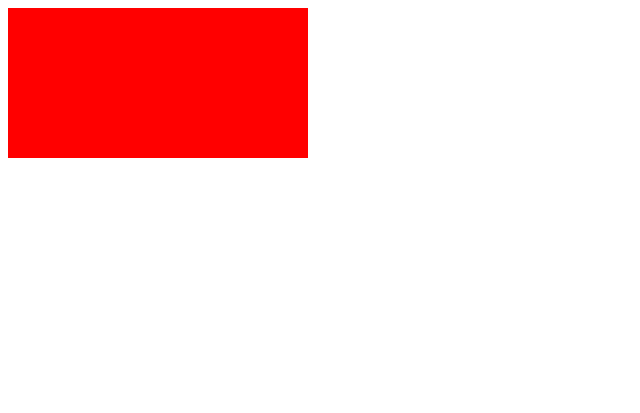
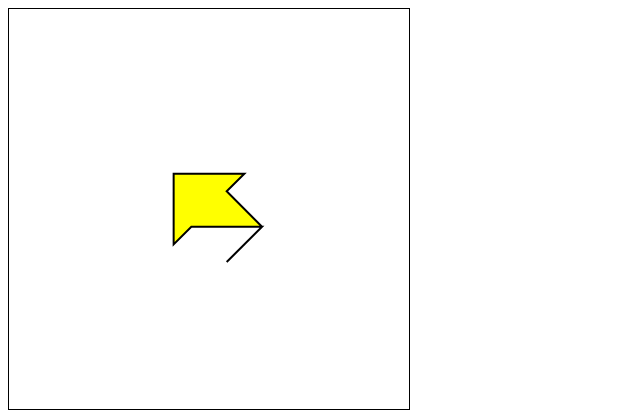
Before and after one commit to ForJing/canvas-learn, a website with bundled scripts: page src/index.html in a window 1280 px wide. Shown: the whole page, without its empty margins (0-640 px from the left). Built offline with nearby package versions, Linux system fonts and the light colour scheme.

Commit message:
添加箭头

```diff
--- /dev/null
+++ b/src/arrow.ts
@@ -0,0 +1,37 @@
+class Arrow {
+  x: number;
+  y: number;
+  color: string;
+  rotation: number;
+
+  constructor() {
+    this.x = 0;
+    this.y = 0;
+    this.color = "#ffff00";
+    this.rotation = 0;
+  }
+
+  draw(context: CanvasRenderingContext2D) {
+    context.save();
+    context.translate(this.x, this.y);
+    context.rotate(this.rotation);
+    context.lineWidth = 2;
+    context.fillStyle = this.color;
+    context.fillRect(-5, -5, 10, 10);
+    context.beginPath();
+    context.moveTo(-50, 25);
+    context.lineTo(0, -25);
+    context.lineTo(0, -50);
+    context.lineTo(50, 0);
+    context.lineTo(0, 50);
+    context.lineTo(0, 25);
+    context.lineTo(-50, 25);
+    context.lineTo(-50, -25);
+    context.closePath();
+    context.fill();
+    context.stroke();
+    context.restore();
+  }
+}
+
+export default Arrow;
--- a/src/index.html
+++ b/src/index.html
@@ -10,7 +10,7 @@
 
 <body>
 
-  <canvas id='canvas'></canvas>
+  <canvas id='canvas' width="400" height="400"></canvas>
 
   <script src="./index.ts"></script>
 </body>
--- a/src/index.ts
+++ b/src/index.ts
@@ -1,2 +1,24 @@
+import "./style.scss";
+import { captureMouse } from "./utils";
+import Arrow from "./arrow";
 
-import './style.scss'
+window.onload = function() {
+  const canvas = document.getElementById("canvas") as HTMLCanvasElement;
+  const context = canvas.getContext("2d");
+  const mouse = captureMouse(canvas);
+  const arrow = new Arrow();
+
+  arrow.x = canvas.width / 2;
+  arrow.y = canvas.height / 2;
+
+  (function drawFrame() {
+    requestAnimationFrame(drawFrame);
+    context.clearRect(0, 0, canvas.width, canvas.height);
+
+    const dx = mouse.x - arrow.x;
+    const dy = mouse.y - arrow.y;
+
+    arrow.rotation = Math.atan2(dy, dx);
+    arrow.draw(context);
+  })();
+};
--- a/src/style.scss
+++ b/src/style.scss
@@ -1,3 +1,4 @@
 #canvas {
-  background: red;
+  // background: red;
+  border: 1px solid #000;
 }
--- a/src/utils.ts
+++ b/src/utils.ts
@@ -5,7 +5,7 @@ export function captureMouse(element: HTMLElement) {
     let x, y;
 
     x = e.pageX - element.offsetLeft;
-    y = e.pageY - element.offsetHeight;
+    y = e.pageY - element.offsetTop;
 
     mouse.x = x;
     mouse.y = y;
```
